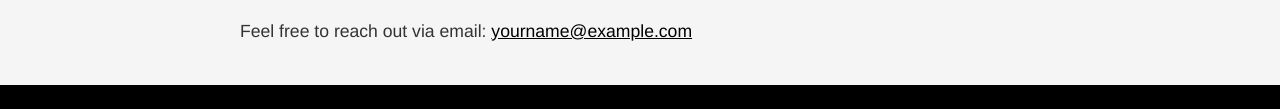
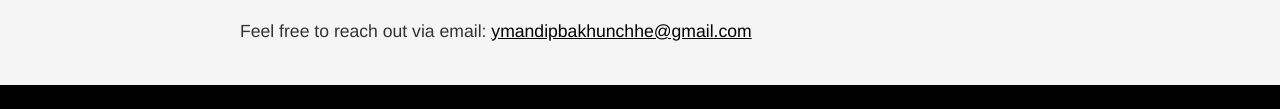
Before and after one commit to mandipbakhunchhe/personal-website, a plain HTML site: page index.html in a window 1280 px wide. Shown: the part 467-576 px from the top of the page. Drawn offline with Linux system fonts and the light colour scheme.

Commit message:
Update index.html

```diff
--- a/index.html
+++ b/index.html
@@ -75,7 +75,7 @@
 
 <section id="contact">
   <h2>Contact</h2>
-  <p>Feel free to reach out via email: <a class="contact-link" href="mailto:mandipbakhunchhe@gmail.com">yourname@example.com</a></p>
+  <p>Feel free to reach out via email: <a class="contact-link" href="mailto:mandipbakhunchhe@gmail.com">ymandipbakhunchhe@gmail.com</a></p>
 </section>
 
 <footer>
```
